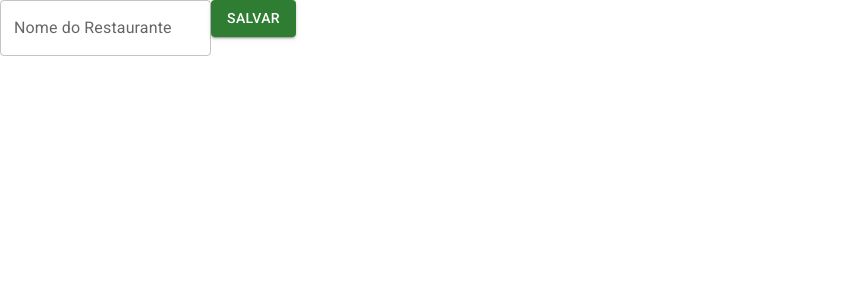
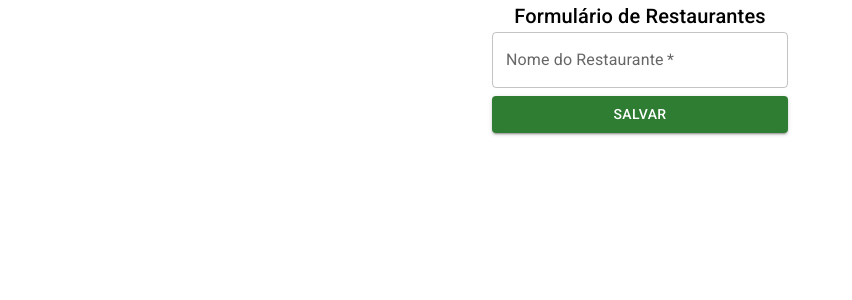
Before and after one commit to Vanessazanco/Alfood, a React (Create React App) app: page /admin/restaurantes/novo in a window 1280 px wide. Shown: the top 300 px of the page, without its empty margins (0-852 px from the left). Built offline with nearby package versions, Linux system fonts and the light colour scheme.

Commit message:
Componente

```diff
--- a/src/paginas/Administracao/Restaurantes/FormularioRestaurante.tsx
+++ b/src/paginas/Administracao/Restaurantes/FormularioRestaurante.tsx
@@ -1,15 +1,15 @@
-import { Button, TextField } from "@mui/material"
-import axios from "axios"
+import { Box, Button, TextField, Typography } from "@mui/material"
 import React, { useEffect, useState } from "react"
 import { useParams } from "react-router-dom"
 import IRestaurante from "../../../interfaces/IRestaurante"
+import http from "../../../Http"
 
 const FormularioRestaurante = () => {
 
     const parametros = useParams()
     useEffect(() => {
         if (parametros.id) {
-            axios.get<IRestaurante>(`http://0.0.0.0:8000/api/v2/restaurantes/${parametros.id}/`)
+            http.get<IRestaurante>(`restaurantes/${parametros.id}/`)
                 .then(resposta => setNomeRestaurante(resposta.data.nome))
         }
     }, [parametros])
@@ -20,14 +20,14 @@
         evento.preventDefault()
 
         if (parametros.id) {
-            axios.put(`http://0.0.0.0:8000/api/v2/restaurantes/${parametros.id}/`, {
+            http.put(`restaurantes/${parametros.id}/`, {
                 nome: nomeRestaurante
             })
                 .then(() => {
                     alert('Restaurante atualizado com sucesso!')
                 })
         } else {
-            axios.post('http://0.0.0.0:8000/api/v2/restaurantes/', {
+            http.post('restaurantes/', {
                 nome: nomeRestaurante
             })
                 .then(() => {
@@ -37,12 +37,21 @@
 
     }
     return (
-        <form onSubmit={aoSubmeterForm} >
-            <TextField value={nomeRestaurante}
-                onChange={evento => setNomeRestaurante(evento.target.value)}
-                id="outlined-basic" label="Nome do Restaurante" variant="outlined" />
-            <Button type="submit" variant="contained" color="success">Salvar</Button>
-        </form>
+        <Box sx={{ display: 'flex', flexDirection: 'column', alignItems: 'center' }}>
+            <Typography component="h1" variant="h6">Formulário de Restaurantes</Typography>
+            <Box component="form" onSubmit={aoSubmeterForm} >
+                <TextField
+                    value={nomeRestaurante}
+                    onChange={evento => setNomeRestaurante(evento.target.value)}
+                    id="outlined-basic"
+                    label="Nome do Restaurante"
+                    variant="outlined"
+                    fullWidth
+                    required
+                    />
+                <Button sx={{marginTop:1}} type="submit" fullWidth variant="contained" color="success">Salvar</Button>
+            </Box>
+        </Box>
     )
 }
 export default FormularioRestaurante
```
